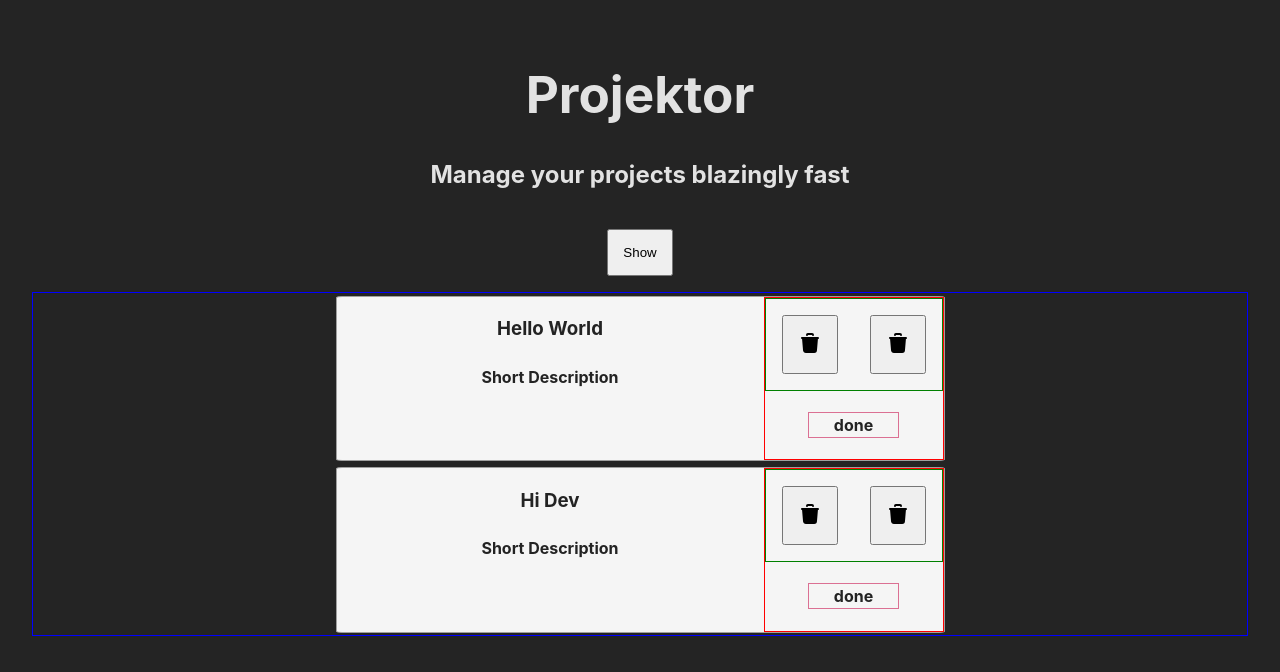
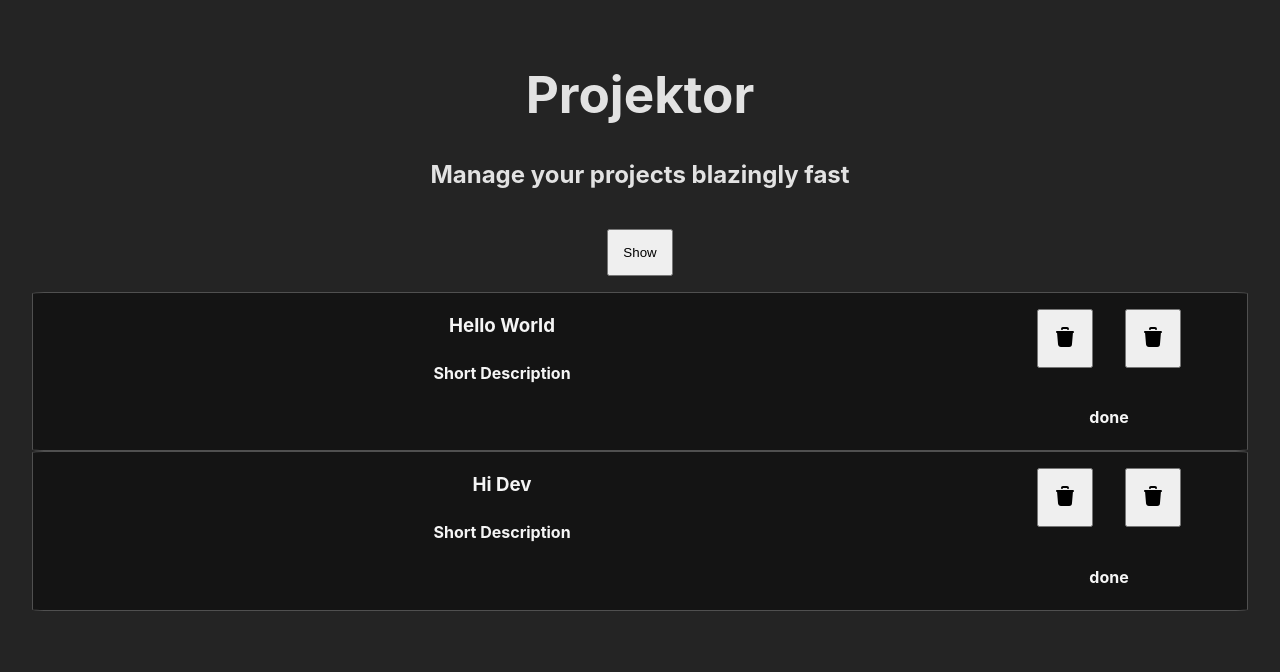
Before and after one commit to Alastair7/projektor, a React (Vite) app: page / in a window 1280 px wide. Shown: the top 672 px of the page. Built offline with nearby package versions, Linux system fonts and the light colour scheme.

Commit message:
PROJEKTOR: Refactor flexbox

```diff
--- a/src/components/Project.css
+++ b/src/components/Project.css
@@ -1,30 +1,32 @@
+h3,
+h4 {
+  color: whitesmoke;
+}
 .project-container {
-  width: 50%;
-  border: 1px solid rgb(159, 159, 159);
-  margin: 0.18rem;
-  justify-content: space-between;
+  display: flex;
+  justify-content: center;
+  align-items: center;
   border-radius: 1%;
-  background-color: rgb(245, 245, 245);
-  color: rgb(35, 35, 35);
-  display: inline-flex;
+  border: 1px solid rgb(80, 80, 80);
+  background-color: rgb(20, 20, 20);
 }
 
 .project-container-text-item {
-  flex: 2 1 0;
+  flex-basis: 85%;
+  align-self: stretch;
 }
 
 .project-container-actions-item {
   display: flex;
+  flex-basis: 25%;
   flex-direction: column;
-  border: 1px solid red;
 }
 
 .project-container-actions-buttons {
-  border: 1px solid green;
+  flex: 3 1 0;
 }
 
 .project-container-actions-item h4 {
-  border: 1px solid palevioletred;
   width: 50%;
   align-self: center;
 }
--- a/src/components/ProjectTable.css
+++ b/src/components/ProjectTable.css
@@ -3,6 +3,5 @@
   overflow-y: auto;
   overflow-x: hidden;
   max-height: 50vh;
-  border: 1px solid blue;
   margin: auto;
 }
```
